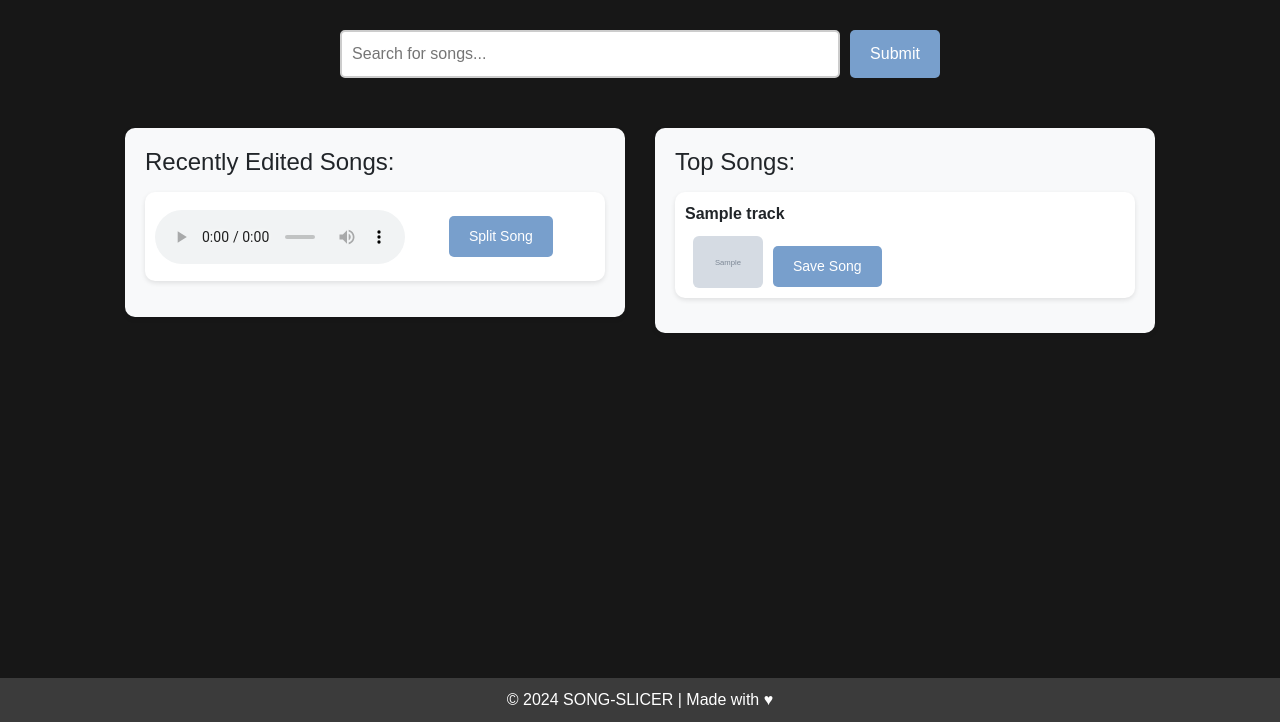
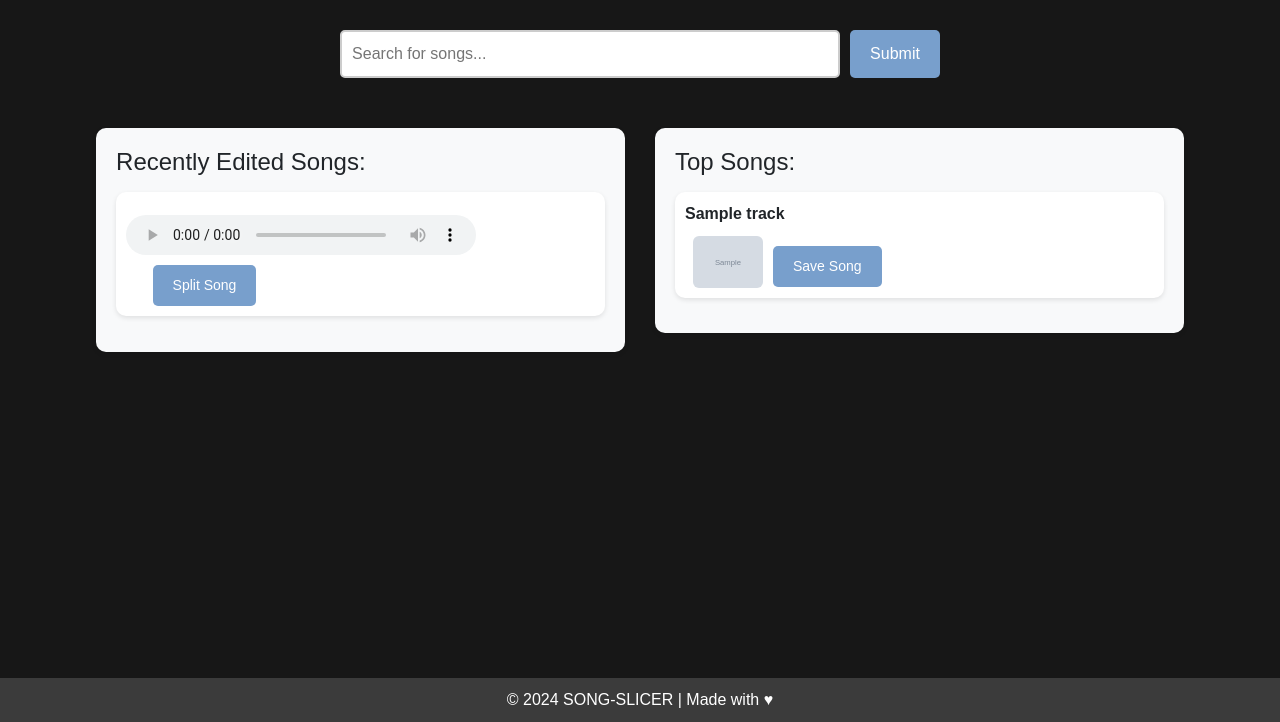
Before and after one commit to ManuXavier43/SongSlicer, a Flask app: template src/templates/home.html in a window 1280 px wide. Shown: the part 78-800 px from the top of the page. Run offline with Flask 2, Linux system fonts and the light colour scheme; the template is opened without the code that fills it: most values are stand-ins (such as "Sample title", 1, 10 or a date in 2020); grey boxes marked "Sample" are stand-in pictures; some libraries are stand-ins or nearby versions.

Commit message:
ui change for button

```diff
--- a/src/templates/home.html
+++ b/src/templates/home.html
@@ -81,7 +81,8 @@
             transition: background-color 0.3s ease;
             max-width: 100%; /* Ensures button stays within the container */
             white-space: nowrap; /* Prevents text wrapping */
-            align-self: flex-end;
+            /* align-self: flex-end; */
+            margin-right: 10px;
         }
 
         .btn-custom-split:hover {
@@ -97,7 +98,7 @@
             gap: 30px;
             flex-wrap: wrap;
             padding: 20px;
-            max-width: 1400px;
+            max-width: 1200px;
             margin: 0 auto;
             flex: 1;
         }
@@ -110,13 +111,12 @@
             box-shadow: 0 2px 5px rgba(0, 0, 0, 0.1);
             min-width: 500px;  /* Ensures the container never gets smaller than 300px */
             width: 100%;       /* Ensures the container takes up full available space */
-            max-width: 1300px;  /* You can adjust this to a suitable maximum width */
+            max-width: 1000px;  /* You can adjust this to a suitable maximum width */
         }
 
         .recently-edited ul, .top-songs ul {
             list-style: none;
             padding: 0;
-            margin: 0;
         }
 
         .recently-edited li, .top-songs li {
@@ -128,16 +128,20 @@
             background: #fff;
             border-radius: 10px;
             box-shadow: 0 2px 5px rgba(0, 0, 0, 0.1);
-            width: 100%;
         }
 
-        .recently-edited audio, .top-songs audio {
-            width: 250px;
-            flex-shrink: 0;
-            margin-right: 20px; /* Add space between the audio player and the button */
+        .recently-edited audio {
+            margin-right: 10px; /* Reduce space between audio player and button */
+            width: 350px; /* Set a reasonable width for the audio player */
+            height: 40px; /* Keep height consistent with the button */
+            margin-bottom: 10px;
         }
-
-
+        .top-songs audio {
+            margin-right: 10px; /* Reduce space between audio player and button */
+            width: 250px; /* Set a reasonable width for the audio player */
+            height: 40px; /* Keep height consistent with the button */
+            margin-bottom: 10px;
+        }
         h2 {
             font-size: 1.5rem;
             margin-bottom: 15px;
@@ -179,6 +183,25 @@
         footer p {
             margin: 0;
         }
+        .col-md-4 {
+            display: flex;
+            justify-content: flex-end; /* Align button to the right */
+            align-items: center; /* Vertically center button */
+        }
+        .col-md-8 {
+            display: flex;
+            flex-direction: column; /* Stack text and audio vertically */
+            justify-content: center; /* Vertically center content */
+            width: 100%; /* Take full column space */
+        }
+
+        .col-md-8 strong {
+            display: block;
+            margin-bottom: 5px; /* Add some space below the song name */
+            white-space: nowrap; /* Prevent text wrapping */
+            overflow: hidden; /* Hide overflow text */
+            text-overflow: ellipsis; /* Add ellipsis for long text */
+        }
     </style>
 </head>
 <body>
@@ -198,6 +221,31 @@
 
     <!-- Content -->
     <div class="content">
+        <!-- Recently Edited Songs
+        <div class="recently-edited">
+            <h2>Recently Edited Songs:</h2>
+            <ul>
+                {% for song in songs %}
+                <li class="mb-3">
+                    <div class="row">
+                        <div class="col-md-8">
+                            <strong>{{ song }}</strong>
+                            <audio controls class="mt-2">
+                                <source src="{{ url_for('serve_music_in', filename=song) }}" type="audio/mpeg">
+                                Your browser does not support the audio element.
+                            </audio>
+                        </div>
+                        <div class="col-md-4 d-flex align-items-center justify-content-end">
+                            <form action="{{ url_for('edit_page') }}" method="post">
+                                <input type="hidden" name="song_name" value="{{ song }}">
+                                <button class="btn btn-sm btn-custom-split" type="submit">Split Song</button>
+                            </form>
+                        </div>
+                    </div>
+                </li>
+                {% endfor %}
+            </ul>
+        </div> -->
         <!-- Recently Edited Songs -->
         <div class="recently-edited">
             <h2>Recently Edited Songs:</h2>
@@ -245,7 +293,7 @@
                                 {% if track.album_image %}
                                 <img src="{{ track.album_image }}" alt="Album Cover" class="ms-2 rounded" style="width: 70px;">
                                 {% endif %}
-                                <form method="POST" action="/" class="d-flex justify-content-end mt-2">
+                                <form method="POST" action="/" class="d-flex justify-content-end mt-2 me-3">
                                     <input type="hidden" name="name" value="{{ track.name }}">
                                     <input type="hidden" name="preview_url" value="{{ track.preview_url }}">
                                     <button class="btn btn-sm btn-custom-split" type="submit">Save Song</button>
```
